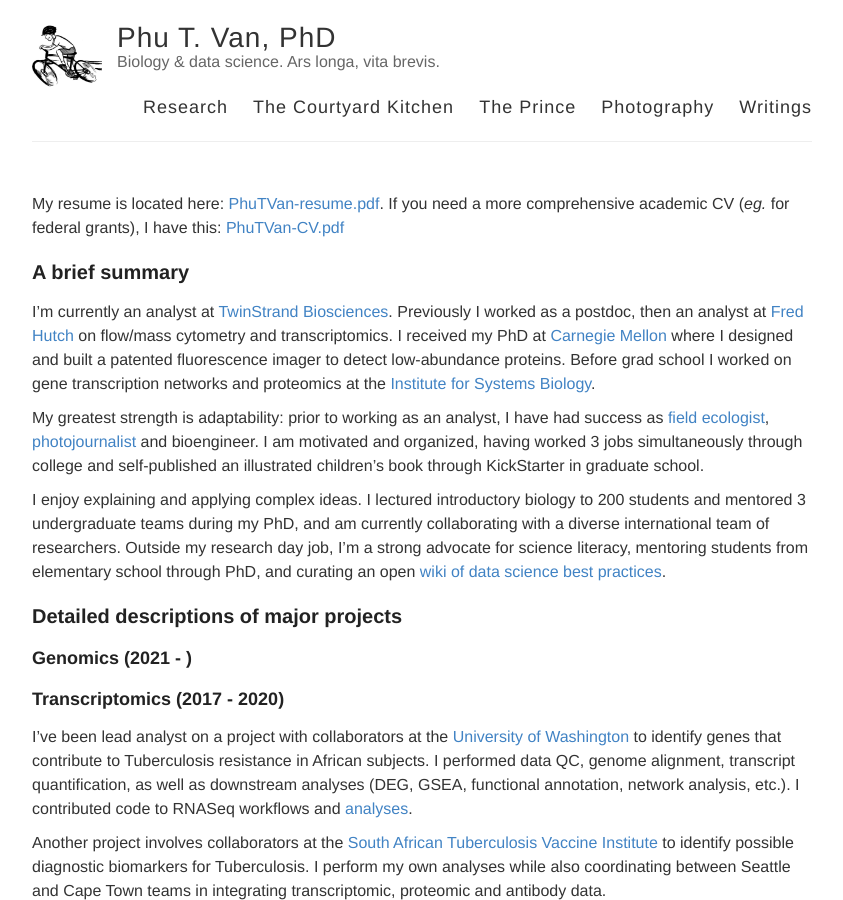
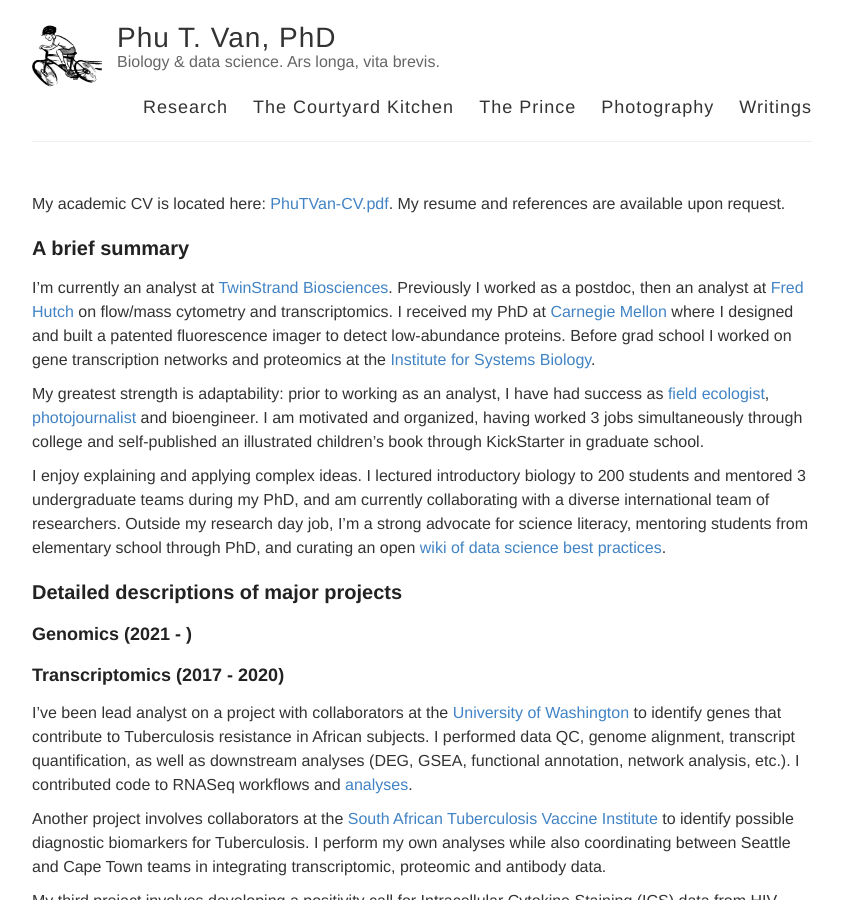
Before and after one commit to ptvan/ptvan.github.io, a Jekyll site: the page built from research.md, in a window 1280 px wide and 900 px high. Shown: the whole window, without its empty margins (218-1061 px from the left). Built offline with Jekyll 4.4.1, drawn with Linux system fonts in a browser that asks for light colours.

Commit message:
removed link to resume

```diff
--- a/research.md
+++ b/research.md
@@ -4,7 +4,7 @@
 permalink: /research/
 ---
 
-My resume is located here: [PhuTVan-resume.pdf](PhuTVan-resume.pdf). If you need a more comprehensive academic CV (*eg.* for federal grants), I have this: [PhuTVan-CV.pdf](PhuTVan-CV.pdf)
+My academic CV is located here: [PhuTVan-CV.pdf](PhuTVan-CV.pdf). My resume and references are available upon request.
 
 ## A brief summary
 
```
